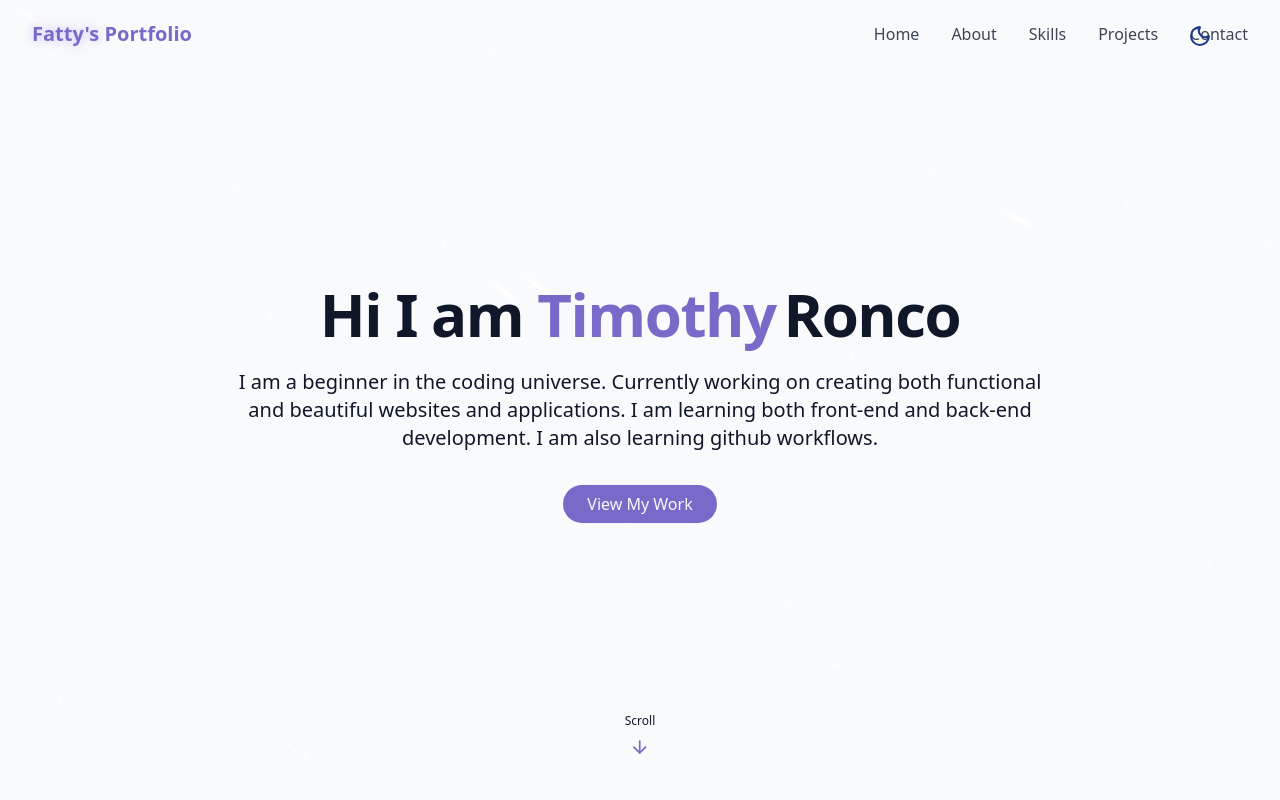
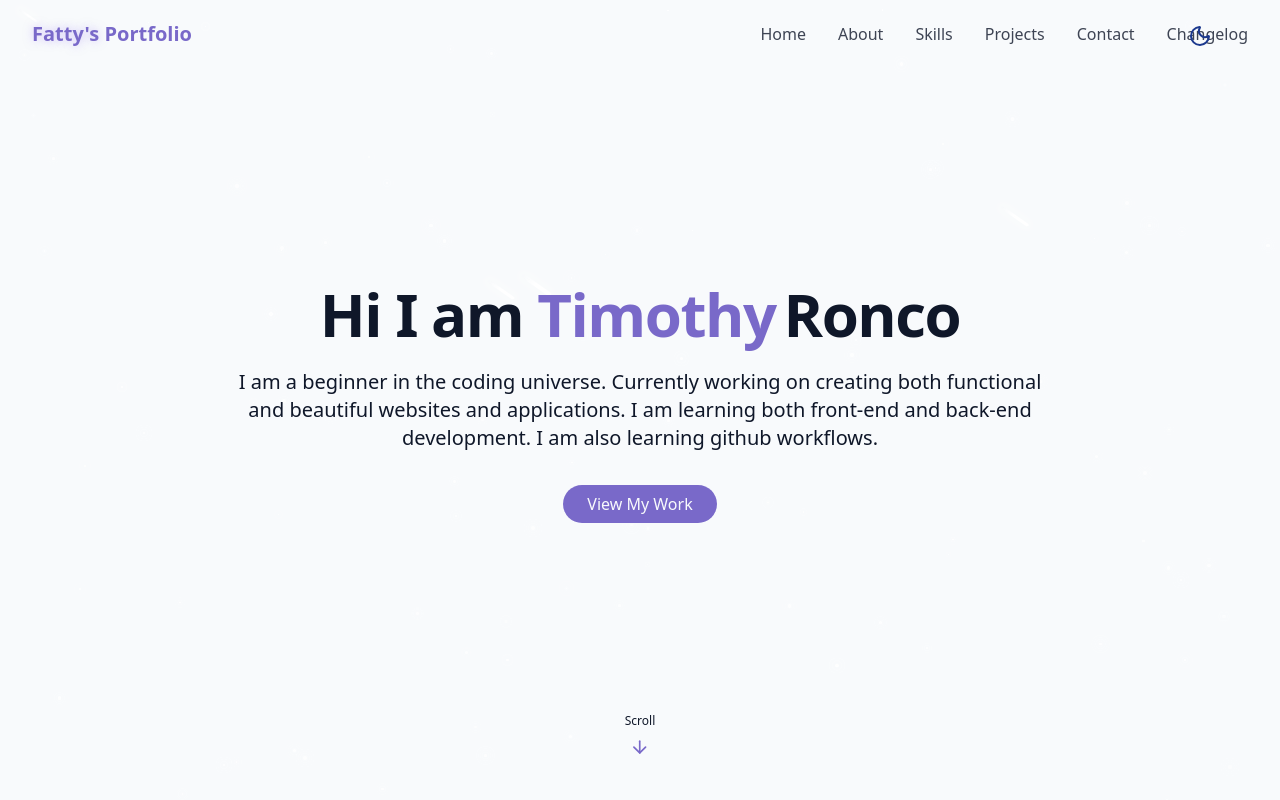
Before and after one commit to tsronco/myPortfolio, a React (Vite) app: page / in a window 1280 px wide. Shown: the top 800 px of the page. Built offline with nearby package versions, Linux system fonts and the light colour scheme.

Commit message:
converted navbar to use react router syntax

```diff
--- a/src/components/Navbar.jsx
+++ b/src/components/Navbar.jsx
@@ -1,15 +1,18 @@
 import {cn} from '@/lib/utils'
 import { Menu, X } from 'lucide-react';
 import { useEffect, useState } from 'react'
+import { Link, useLocation } from "react-router-dom";
 
 
 const navItems = [
-    {name: "Home", href:"#hero"},
-    {name: "About", href:"#about"},
-    {name: "Skills", href:"#skills"},
-    {name: "Projects", href:"#projects"},
-    {name: "Contact", href:"#contact"},
-];
+    { name: "Home", to: "/", hash: "hero" },
+    { name: "About", to: "/", hash: "about" },
+    { name: "Skills", to: "/", hash: "skills" },
+    { name: "Projects", to: "/", hash: "projects" },
+    { name: "Contact", to: "/", hash: "contact" },
+    { name: "Changelog", to: "/changelog" },
+  ];
+
 
 
 
@@ -17,9 +20,23 @@ export const Navbar = () => {
     const [isScrolled, setIsScrolled] = useState(false);
     const [isMenuOpen, setIsMenuOpen] = useState(false);
 
+    const location = useLocation();
+
+    const handleNavClick = (item) => {
+    setIsMenuOpen(false);
+
+    if (item.hash) {
+        // Navigate first, then scroll
+        setTimeout(() => {
+        const el = document.getElementById(item.hash);
+        el?.scrollIntoView({ behavior: "smooth" });
+        }, 50);
+    }
+    };
+
     useEffect(() => {
         const handleScroll = () => {
-            setIsScrolled(window.screenY > 10)
+            setIsScrolled(window.scrollY > 10)
         };
 
         window.addEventListener("scroll", handleScroll);
@@ -30,20 +47,31 @@ export const Navbar = () => {
 
 
         <div className='container flex items-center justify-between'>
-            <a className='text-xl font-bold text-primary flex items-center' href="#hero">
+            <Link to="/" className='text-xl font-bold text-primary flex items-center' onClick={() => handleNavClick({ hash: "hero" })}>
                 <span className='relative z-10'>
                     <span className='text-glow'>
                         Fatty's
                     </span> Portfolio
 
                 </span>
-            </a>
+            </Link>
 
             {/* Desktop Navbar */}
                 <div className='hidden md:flex space-x-8'>
-                    {navItems.map((item, key) => (
-                        <a key={key} href={item.href} className='text-foreground/80 hover:text-primary transition-colors duration-300'>{item.name}</a>
-                    ))}
+                    {navItems.map((item, key) => {
+                        const to = item.hash ? `/#${item.hash}` : item.to;
+
+                        return (
+                            <Link
+                            key={key}
+                            to={item.to}
+                            onClick={() => handleNavClick(item)}
+                            className="text-foreground/80 hover:text-primary transition-colors duration-300"
+                        >
+                            {item.name}
+                        </Link>
+                        );
+                    })}
                 </div>
 
             {/* Mobile Navbar */}
@@ -52,7 +80,15 @@ export const Navbar = () => {
             <div className={cn('fixed inset-0 bg-background/95 backdrop-blur-md z-40 flex flex-col items-center justify-center', 'transition-all duration-300 md:hidden', isMenuOpen ? 'opacity-100 pointer-events-auto' : 'opacity-0 pointer-events-none')}>
                 <div className='flex flex-col space-y-8 text-xl'>
                     {navItems.map((item, key) => (
-                        <a key={key} href={item.href} className='text-foreground/80 hover:text-primary transition-colors duration-300' onClick={() => setIsMenuOpen(false)}>{item.name}</a>
+                        <Link
+                        key={key}
+                        to={item.to}
+                        onClick={() => handleNavClick(item)}
+                        className="text-foreground/80 hover:text-primary transition-colors duration-300"
+                      >
+                        {item.name}
+                      </Link>
+
                     ))}
                 </div>
             </div>
```
